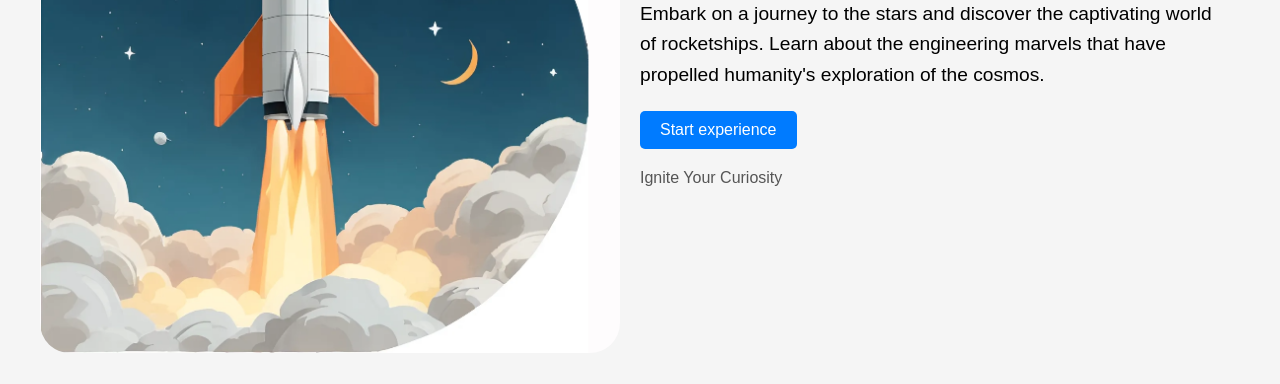
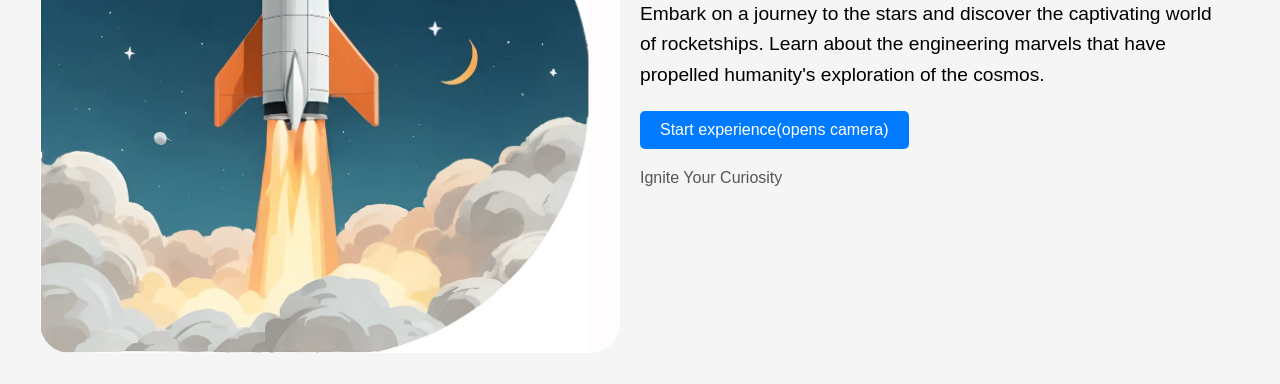
Before and after one commit to Pears128/Rocketry, a plain HTML site: page index.html in a window 1280 px wide. Shown: the part 416-800 px from the top of the page. Drawn offline with Linux system fonts and the light colour scheme.

Commit message:
Update index.html

```diff
--- a/index.html
+++ b/index.html
@@ -106,7 +106,7 @@
         <div class="text-content">
             <h1>Explore the Wonders of Space Travel</h1>
             <p>Embark on a journey to the stars and discover the captivating world of rocketships. Learn about the engineering marvels that have propelled humanity's exploration of the cosmos.</p>
-            <button class="btn-primary">Start experience</button>
+            <button class="btn-primary">Start experience(opens camera)</button>
             <div class="footer-text">Ignite Your Curiosity</div>
         </div>
     </main>
```
